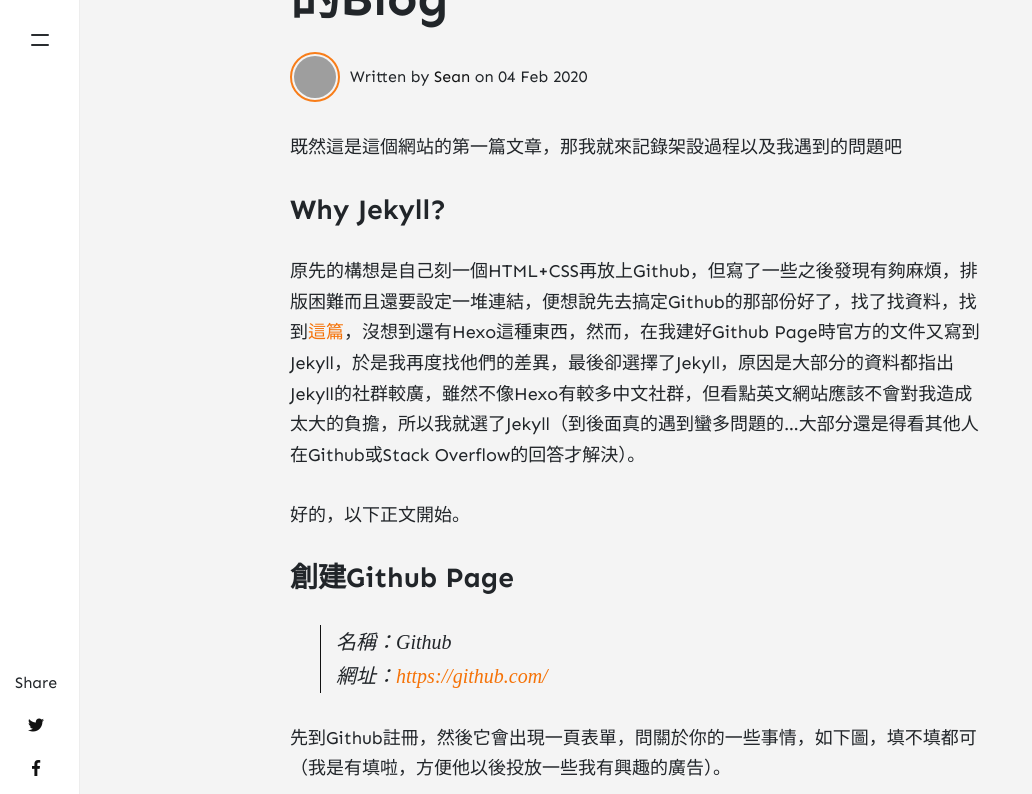
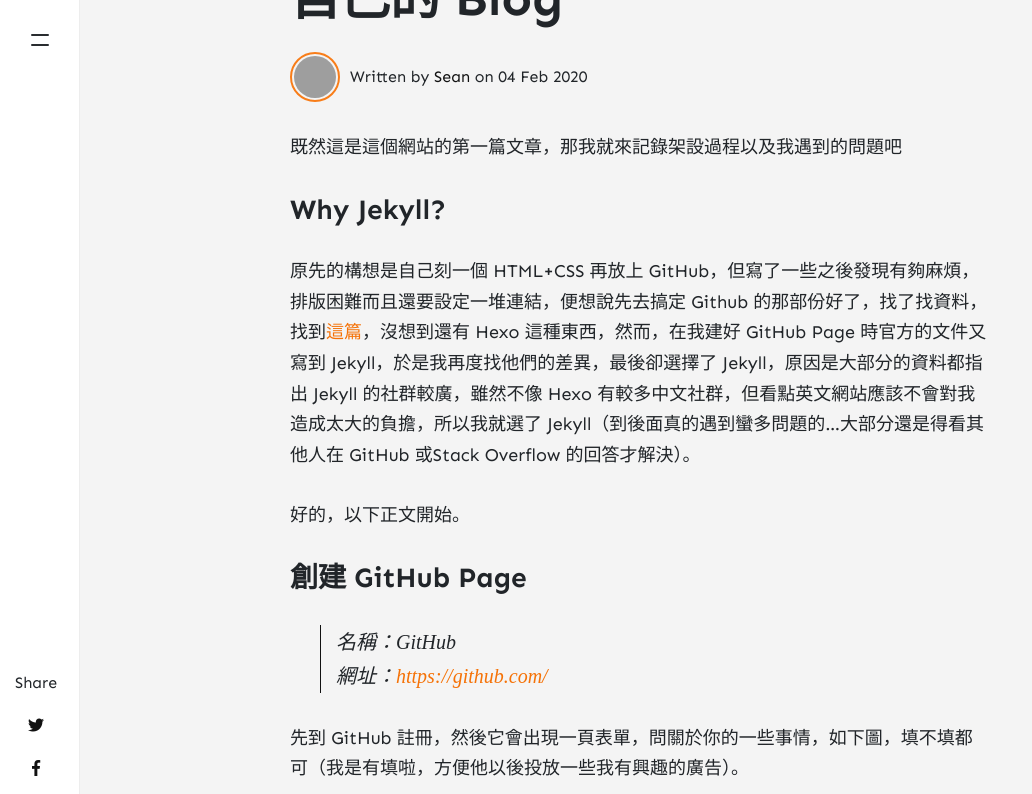
Before and after one commit to Sean20405/Sean20405.github.io, a Jekyll site: the page built from _posts/2020-02-04-jekyll-in-windows.md, in a window 1280 px wide and 1400 px high, scrolled down 328 px, cut to the strip 0-794 px from the top of the window. Shown: the whole strip, without its empty margins (0-1032 px from the left). Built offline with Jekyll 4.4.1, drawn with Linux system fonts in a browser that asks for light colours; nearby versions of some CDN libraries; some of the changed text lies outside the part shown; grey boxes are pictures that could not be loaded.

Commit message:
correct words

````diff
--- a/_posts/2020-02-04-jekyll-in-windows.md
+++ b/_posts/2020-02-04-jekyll-in-windows.md
@@ -1,52 +1,52 @@
 ---
 layout: post
-title:  "在Windows上用Jekyll架設自己的Blog"
+title:  "在 Windows 上用 Jekyll 架設自己的 Blog"
 author: Sean
 categories: [ 教學 ]
-tags: [ Website, Jekyll, Cmder, Github Page ]
+tags: [ Website, Jekyll, Cmder, GitHub Page ]
 disqus: false
 ---
 
 既然這是這個網站的第一篇文章，那我就來記錄架設過程以及我遇到的問題吧
 
 ### Why Jekyll?
-原先的構想是自己刻一個HTML+CSS再放上Github，但寫了一些之後發現有夠麻煩，排版困難而且還要設定一堆連結，便想說先去搞定Github的那部份好了，找了找資料，找到[這篇](https://minglun-wu.medium.com/%E5%BB%BA%E7%AB%8B%E4%B8%80%E5%80%8B%E5%B1%AC%E6%96%BC%E8%87%AA%E5%B7%B1%E7%9A%84-%E7%A8%8B%E5%BC%8F-%E9%83%A8%E8%90%BD%E6%A0%BC-4d295ed96236)，沒想到還有Hexo這種東西，然而，在我建好Github Page時官方的文件又寫到Jekyll，於是我再度找他們的差異，最後卻選擇了Jekyll，原因是大部分的資料都指出Jekyll的社群較廣，雖然不像Hexo有較多中文社群，但看點英文網站應該不會對我造成太大的負擔，所以我就選了Jekyll（到後面真的遇到蠻多問題的...大部分還是得看其他人在Github或Stack Overflow的回答才解決）。
+原先的構想是自己刻一個 HTML+CSS 再放上 GitHub，但寫了一些之後發現有夠麻煩，排版困難而且還要設定一堆連結，便想說先去搞定 Github 的那部份好了，找了找資料，找到[這篇](https://minglun-wu.medium.com/%E5%BB%BA%E7%AB%8B%E4%B8%80%E5%80%8B%E5%B1%AC%E6%96%BC%E8%87%AA%E5%B7%B1%E7%9A%84-%E7%A8%8B%E5%BC%8F-%E9%83%A8%E8%90%BD%E6%A0%BC-4d295ed96236)，沒想到還有 Hexo 這種東西，然而，在我建好 GitHub Page 時官方的文件又寫到 Jekyll，於是我再度找他們的差異，最後卻選擇了 Jekyll，原因是大部分的資料都指出 Jekyll 的社群較廣，雖然不像 Hexo 有較多中文社群，但看點英文網站應該不會對我造成太大的負擔，所以我就選了 Jekyll（到後面真的遇到蠻多問題的...大部分還是得看其他人在 GitHub 或Stack Overflow 的回答才解決）。
 
 好的，以下正文開始。
 
-### 創建Github Page
-> 名稱：Github
+### 創建 GitHub Page
+> 名稱：GitHub
 > 網址：[https://github.com/](https://github.com/)
 
-先到Github註冊，然後它會出現一頁表單，問關於你的一些事情，如下圖，填不填都可（我是有填啦，方便他以後投放一些我有興趣的廣告）。
+先到 GitHub 註冊，然後它會出現一頁表單，問關於你的一些事情，如下圖，填不填都可（我是有填啦，方便他以後投放一些我有興趣的廣告）。
 
 ![](https://i.imgur.com/zhj3tWS.png)
 
-接著一般註冊流程結束後，創建資料庫(Ｃreate Repository)，如下圖，記得Repository Name要是 `[User name].github.io`（中括號裡填自己的使用者名稱），下面設定一下，Done！
+接著一般註冊流程結束後，創建資料庫(Ｃreate Repository)，如下圖，記得 Repository Name 要是 `[User name].github.io`（中括號裡填自己的使用者名稱），下面設定一下，Done！
 
-其實這裡已經可以開始架設了，Settings裡也有一些內建的主題，但我想要讓他好（ㄕˇ）看（ㄩㄥˋ）一（ㄇㄛˊ）點（ㄅㄢˇ），所以以下會是Jekyll的使用和主題使用。
+其實這裡已經可以開始架設了，Settings 裡也有一些內建的主題，但我想要讓他好（ㄕˇ）看（ㄩㄥˋ）一（ㄇㄛˊ）點（ㄅㄢˇ），所以以下會是 Jekyll 的使用和主題使用。
 
-### 建置Jekyll環境
+### 建置 Jekyll 環境
 > 名稱：Jekyll
 > 網址：[https://jekyllrb.com/](https://jekyllrb.com/)
 > 文件（For Windows）：[https://jekyllrb.com/docs/installation/windows/](https://jekyllrb.com/docs/installation/windows/)
 > 功能：靜態網站產生器
-> 特色：（對我來講）方便，支援 markdown
+> 特色：（對我來講）方便，支援 Markdown
 
-原本我在那邊試超久，試到懷疑是不是該架好我的Linux虛擬機，但我又很不想要，因為不常開可能會讓我降低發文章的動力，後來耐心一點仔細去看官方文件，才知道要先下載Ruby（笑），所以我要先離開這個小標題進到下載Ruby等等再回來。
+原本我在那邊試超久，試到懷疑是不是該架好我的 Linux 虛擬機，但我又很不想要，因為不常開可能會讓我降低發文章的動力，後來耐心一點仔細去看官方文件，才知道要先下載 Ruby（笑），所以我要先離開這個小標題進到下載 Ruby 等等再回來。
 
-#### 下載Ruby
+#### 下載 Ruby
 > 名稱：Ruby
 > 網址：[https://rubyinstaller.org/downloads/](https://rubyinstaller.org/downloads/)
 
-下載WITH DEVKIT的，接著就跟著指示，同意該同意的，接著會自動打開一個類似cmd的東東，就照著上面指示（我都下載第一個的）。
+下載 WITH DEVKIT 的，接著就跟著指示，同意該同意的，接著會自動打開一個類似 cmd 的東東，就照著上面指示（我都下載第一個的）。
 
-#### 下載Cmder
+#### 下載 Cmder
 > 名稱：Cmder
 > 網址：[https://cmder.net/](https://cmder.net/)
 > 功能：在 Windows 上執行 Linux 的終端機指令
 
-因為 Windows 內建的命令提示字元功能很少，且網路上連官方文件的教學都是以Linux為主，所以便找到了這個程式，不用架 Linux 虛擬機就能解決。
+因為 Windows 內建的命令提示字元功能很少，且網路上連官方文件的教學都是以 Linux 為主，所以便找到了這個程式，不用架 Linux 虛擬機就能解決。
 
 進去官網後會看到兩個下載的地方，Mini 是不含一些 git 工具的，所以如果你的電腦本身就有下載過 git，在這裡下載 mini 版就好了（檔案小很多）。
 
@@ -65,13 +65,13 @@ disqus: false
 官方文件中也有[相關頁面](https://jekyllrb.com/docs/themes/)
 
 #### 正式開始建置
-打開Start Command Prompt with Ruby，輸入以下指令：
+打開 Start Command Prompt with Ruby，輸入以下指令：
 
-更新gem
+更新 gem
 ```
 $ gem upgrade
 ```
-下載jekyll & bundler
+下載 jekyll & bundler
 ```
 $ gem install jekyll bundler
 ```
@@ -90,7 +90,7 @@ $　git clone https://github.com/wowthemesnet/jekyll-theme-memoirs.git
 ```
 $ cd jekyll-theme-memoirs
 ```
-安裝bundle
+安裝 bundle
 ```
 $ bundle install
 ```
````
Also changed, not shown: _posts/2020-02-27-jekyll-in-windows-main-point.md (+9 -9 lines).
